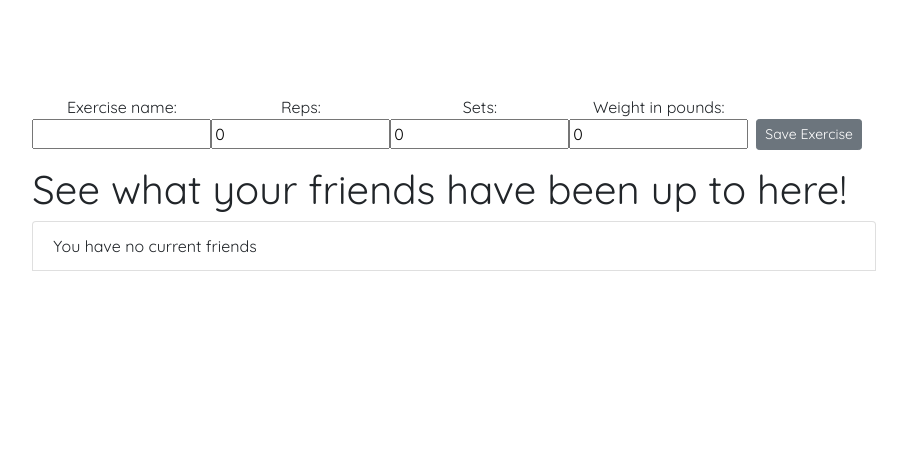
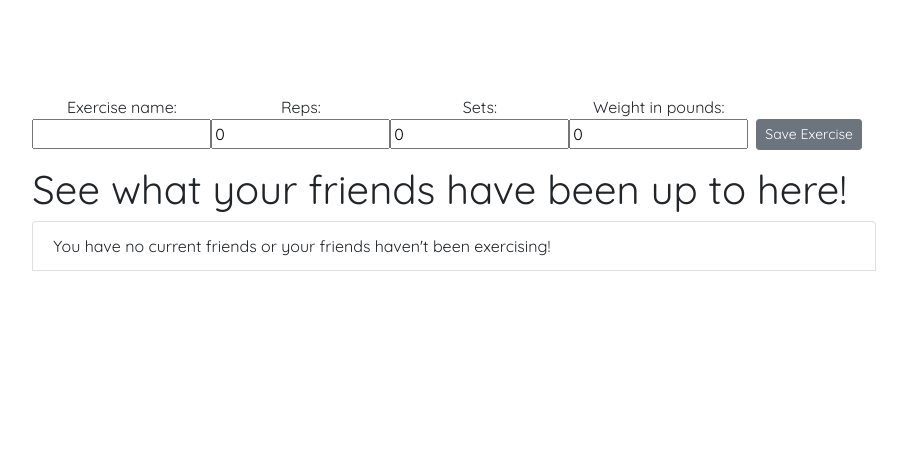
Before and after one commit to Mike-Yates/Exercise-Website, a Django app: template exercise/templates/exercise/exercise_logging_form.html in a window 1280 px wide. Shown: the part 364-819 px from the top of the page, without its empty margins (186-1093 px from the left). Run offline with Django 3.2, Linux system fonts and the light colour scheme; the template is opened without the code that fills it: values that come from a table or form of the project are taken from there, others are empty; some libraries are stand-ins or nearby versions.

Commit message:
small change

```diff
--- a/exercise/templates/exercise/exercise_logging_form.html
+++ b/exercise/templates/exercise/exercise_logging_form.html
@@ -159,7 +159,7 @@
 
                             {% else %}
                             <li class="list-group-item">
-                                You have no current friends
+                                You have no current friends or your friends haven't been exercising!
                             </li>
                             {% endif %}
                             </tbody>
```
